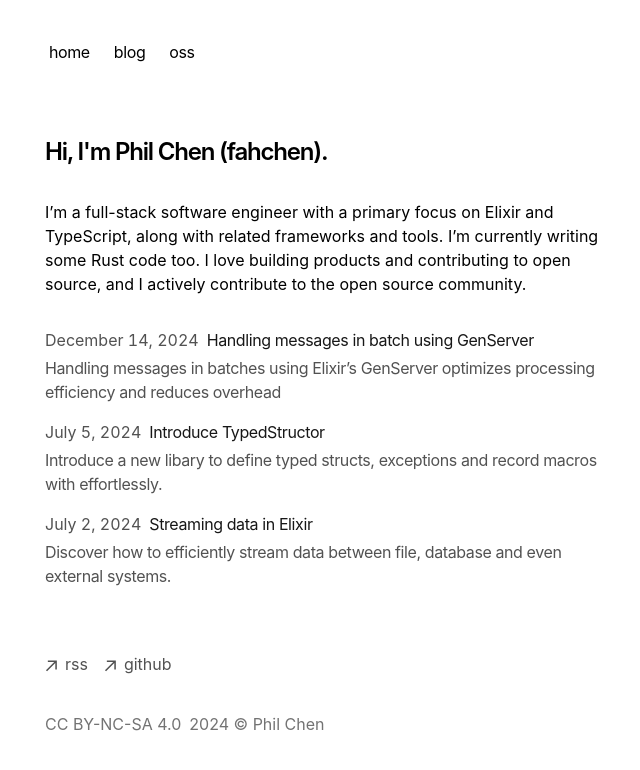
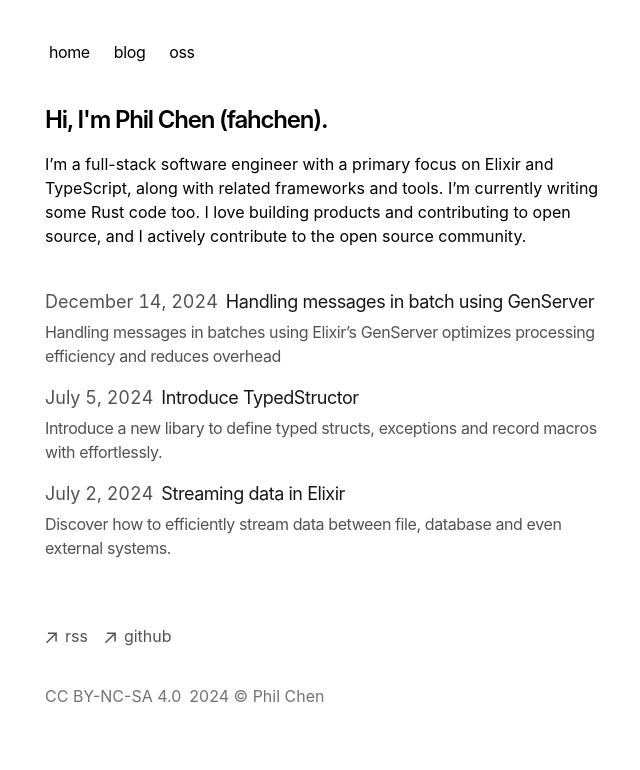
Before and after one commit to fahchen/fahchen, a Next.js app: page / in a window 1280 px wide. Shown: the top 770 px of the page, without its empty margins (307-947 px from the left). Built offline with nearby package versions, Linux system fonts and the light colour scheme.

Commit message:
style: tweak style

```diff
--- a/app/blog/page.tsx
+++ b/app/blog/page.tsx
@@ -8,7 +8,7 @@ export const metadata = {
 export default function Page() {
   return (
     <section>
-      <h1 className="font-semibold text-2xl mb-8 tracking-tighter">My Blog</h1>
+      <h1 className="font-semibold text-2xl mb-8 tracking-tighter">Blog</h1>
       <BlogPosts />
     </section>
   );
--- a/app/components/nav.tsx
+++ b/app/components/nav.tsx
@@ -14,7 +14,7 @@ const navItems = {
 
 export function Navbar() {
   return (
-    <aside className="-ml-[8px] mb-16 tracking-tight">
+    <aside className="-ml-[8px] mb-8 tracking-tight">
       <div className="lg:sticky lg:top-20">
         <nav
           className="flex flex-row items-start relative px-0 pb-0 fade md:overflow-auto scroll-pr-6 md:relative"
--- a/app/components/posts.tsx
+++ b/app/components/posts.tsx
@@ -21,7 +21,7 @@ export function BlogPosts() {
             className="flex flex-col space-y-1 mb-4"
             href={`/blog/${post.slug}`}
           >
-            <div className="w-full flex flex-col md:flex-row space-x-0 md:space-x-2">
+            <div className="w-full flex flex-col md:flex-row space-x-0 md:space-x-2 text-lg">
               <p className="text-neutral-600 dark:text-neutral-400 tabular-nums">
                 {formatDate(post.metadata.publishedAt, false)}
               </p>
--- a/app/page.tsx
+++ b/app/page.tsx
@@ -6,10 +6,10 @@ const aboutMe =
 export default function Page() {
   return (
     <section>
-      <h1 className="mb-8 text-2xl font-semibold tracking-tighter">
+      <h1 className="mb-4 text-2xl font-semibold tracking-tighter">
         {`Hi, I'm Phil Chen (fahchen).`}
       </h1>
-      <p className="mb-4">{aboutMe}</p>
+      <p className="mb-10">{aboutMe}</p>
       <div className="my-8">
         <BlogPosts />
       </div>
```
